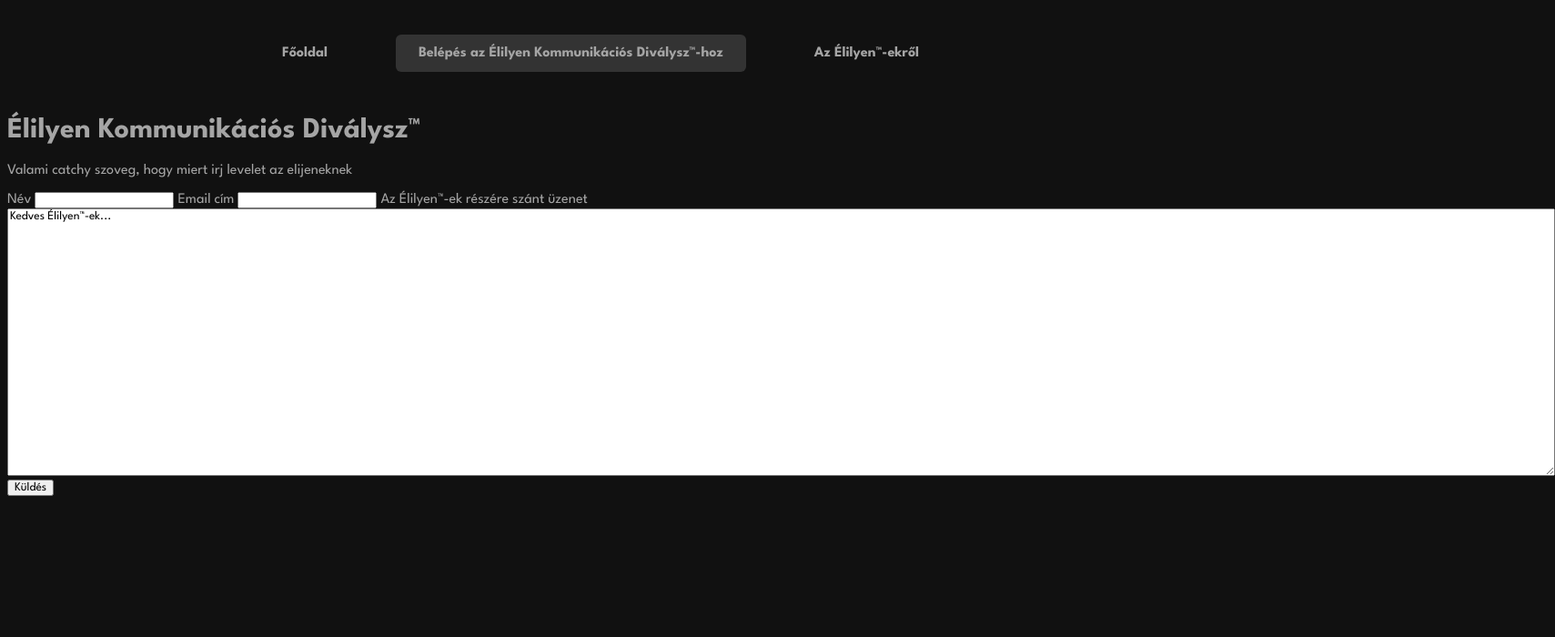
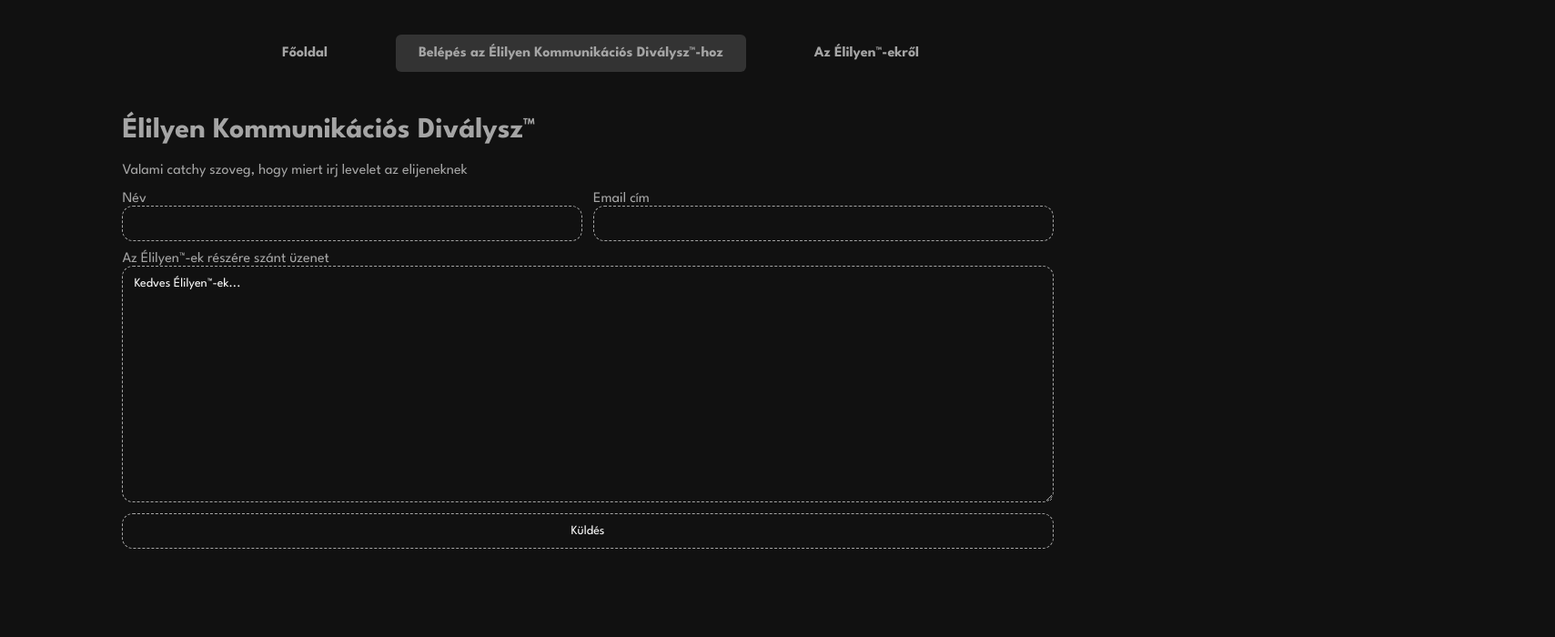
Before and after one commit to Levy2723/Groningen, a SvelteKit app: page /divalysz in a window 1280 px wide. Shown: the top 700 px of the page at 91% size, 1709 px wide, since content can reach past the window. Built offline with nearby package versions, Linux system fonts and the light colour scheme.

Commit message:
Finishing touches

```diff
--- a/src/routes/+layout.svelte
+++ b/src/routes/+layout.svelte
@@ -34,6 +34,11 @@
 
 
 <style>
+
+	main {
+		width: 80%;
+		margin: auto;
+	}
 
 	a {
 		text-decoration: none;
--- a/src/routes/+page.svelte
+++ b/src/routes/+page.svelte
@@ -4,20 +4,47 @@
 
 
 <svelte:head>
-	<title>Ez itt a fo oldal</title>
+	<title>Élien: Főoldal</title>
 </svelte:head>
 
 <section>
-    <h2>Üdvözli az</h2>
-
-    <h1>Élilyen Kommunikációs Diválysz™</h1>
+    <h1>Üdvözli az Élilyen Kommunikációs Diválysz™</h1>
 
     <p>Mi az az Élilyen Kommunikációs Diválysz™? Az Élilyen Kommunikációs Diválysz™ lehetővé teszi a használók...</p>
 </section>
 
 
-<section>
+<section class="t">
     <h2>Felkeltette az érdeklődését?</h2>
 
     <a href="/divalysz">Tovább az Élilyen Kommunikációs Diválysz™-hoz</a>
 </section>
+
+
+<style>
+    .t {
+        display: grid;
+    }
+
+    a {
+        width: min-content;
+        margin: auto;
+        color: inherit;
+        font-weight: bold;
+        transition: .3s all ease-in-out;
+		border: 1px solid transparent;
+		cursor: pointer;
+		padding: 12px 24px;
+        background-color: #333;
+		border-radius: 6px;
+        width: fit-content;
+        place-self: center;
+        text-decoration: none;
+
+        &:hover {
+	    	color: #fff;
+	    	background-color: #000;
+	    	border: 1px solid #ffea00;
+	    }
+    }
+</style>
--- a/src/routes/divalysz/+page.svelte
+++ b/src/routes/divalysz/+page.svelte
@@ -2,23 +2,81 @@
 
 <p>Valami catchy szoveg, hogy miert irj levelet az elijeneknek</p>
 
+<svelte:head>
+	<title>Élilyen Kommunikációs Diválysz™</title>
+</svelte:head>
+
 <form method="POST">
 
-    <label for="name">
+    <label for="name" class="name">
         Név
         <input type="text" name="name" max="32" min="0" required>
     </label>
 
-    <label for="email">
+    <label for="email" class="email">
         Email cím
         <input type="text" name="email" max="32" min="0" required>
     </label>
 
-    <label for="message">
+    <label for="message" class="message">
         Az Élilyen™-ek részére szánt üzenet
-        <textarea name="message" rows="24" cols="240" required>Kedves Élilyen™-ek...</textarea>
+        <textarea name="message" rows="18" cols="40" required>Kedves Élilyen™-ek...</textarea>
     </label>
 
-    <button type="submit">Küldés</button>
+    <button type="submit" class="button">Küldés</button>
 
 </form>
+
+
+<style>
+
+	input, textarea, button {
+        transition: all .3s ease-in-out;
+		background-color: #111111;
+		color: #fff;
+		font-size: 14px;
+		outline: none;
+		border: 1px dashed #a5a5a5;
+		padding: 12px;
+		border-radius: 12px;
+	}
+
+    button:hover {
+        background-color: #55555522;
+    }
+
+    label {
+        display: grid;
+    }
+
+    form {
+        display: grid;
+        grid-template-columns: repeat(2, 50%);
+        grid-template-rows: repeat(3, auto);
+        gap: 12px;
+        grid-template-areas:
+        "name email"
+        "text text"
+        "button button";
+
+        & .name {
+            grid-area: name;
+        }
+
+        & .button {
+            grid-area: button;
+        }
+        & .email {
+            grid-area: email;
+        }
+        & .message {
+            grid-area: text;
+        }
+
+
+
+    }
+
+
+
+</style>
```
